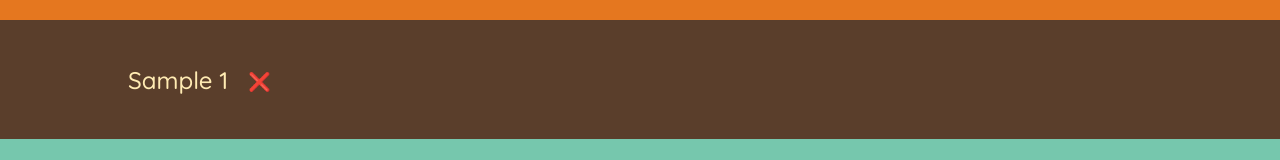
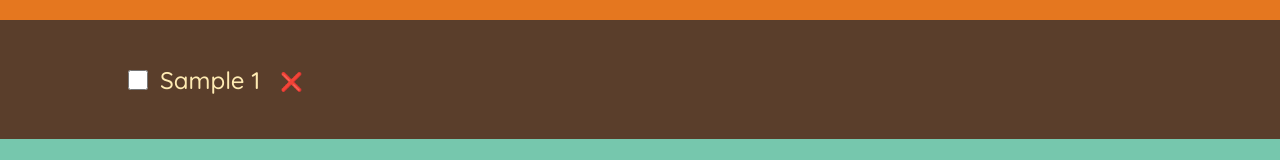
Before and after one commit to BhanuPrakash056/far-away, a React (Create React App) app: page / in a window 1280 px wide. Both pictures are taken after typing "Sample" into the empty fields and a click on the button "ADD". Shown: the part 257-417 px from the top of the page. Built offline with nearby package versions, Linux system fonts and the light colour scheme; the HTML template or start-up script is replaced by a standard one.

Commit message:
add handleToggleItem

```diff
--- a/src/App.js
+++ b/src/App.js
@@ -6,13 +6,24 @@ function App() {
     setItems((items) => [...items, item]);
   }
   function handleRemoveItem(id) {
-    setItems((items) => items.filter(item => item.id !== id));
+    setItems((items) => items.filter((item) => item.id !== id));
+  }
+  function handleToggleItem(id) {
+    setItems((items) =>
+      items.map((item) =>
+        item.id === id ? { ...item, packed: !item.packed } : item
+      )
+    );
   }
   return (
     <div className="App">
       <Logo />
       <Form handleAddItems={handleAddItems} />
-      <PackingList items={items} handleRemoveItem={handleRemoveItem} />
+      <PackingList
+        items={items}
+        handleRemoveItem={handleRemoveItem}
+        handleToggleItem={handleToggleItem}
+      />
       <Stats />
     </div>
   );
@@ -60,25 +71,43 @@ function Form({ handleAddItems }) {
   );
 }
 
-function PackingList({ items,handleRemoveItem }) {
+function PackingList({ items, handleRemoveItem, handleToggleItem }) {
   return (
     <div className="list">
       <ul>
         {items.map((item) => (
-          <Item item={item} key={item.id} handleRemoveItem={handleRemoveItem}/>
+          <Item
+            item={item}
+            key={item.id}
+            handleRemoveItem={handleRemoveItem}
+            handleToggleItem={handleToggleItem}
+          />
         ))}
       </ul>
     </div>
   );
 }
 
-function Item({ item,handleRemoveItem }) {
+function Item({ item, handleRemoveItem, handleToggleItem }) {
   return (
     <li>
+      <input
+        type="checkbox"
+        value={item.packed}
+        onChange={() => {
+          handleToggleItem(item.id);
+        }}
+      />
       <span style={item.packed ? { textDecoration: "line-through" } : {}}>
         {item.description} {item.quantity}
       </span>
-      <button onClick={()=>{handleRemoveItem(item.id)}}>❌</button>
+      <button
+        onClick={() => {
+          handleRemoveItem(item.id);
+        }}
+      >
+        ❌
+      </button>
     </li>
   );
 }
```
